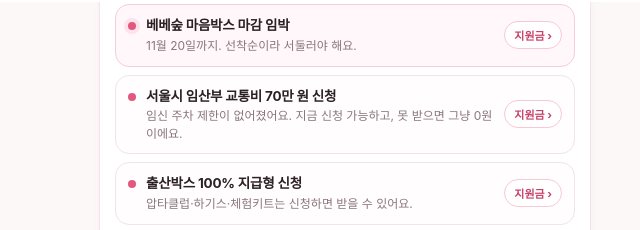
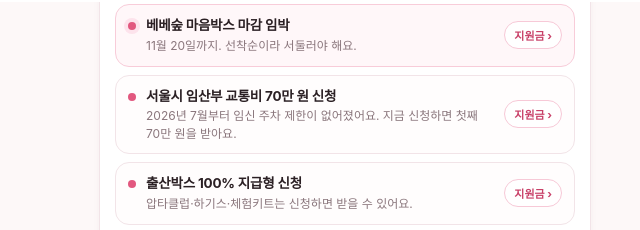
Before and after one commit to younglak96-arch/sanangi-study, a plain HTML site: page baby/index.html in a window 1280 px wide. Shown: the part 798-1028 px from the top of the page, 295-935 px from the left. Drawn offline with Linux system fonts and the light colour scheme.

Commit message:
임신·출산 준비 트래커: 교통비 안내 문구 정리(2026.7.1 주차 제한 폐지·첫째 70만 원)

```diff
--- a/baby/index.html
+++ b/baby/index.html
@@ -855,7 +855,7 @@ const BAGCAT = {mom:"산모용품",baby:"아기용품",bag:"출산가방"};
     var w = st.w, out = [], f = S.funds, b = S.boxes;
     function add(t, d, tab, urgent, done) { out.push({ t: t, d: d, tab: tab, urgent: !!urgent, done: !!done }); }
     var transportDone = f["seoul-pass"] && f["seoul-pass"].done;
-    if (!transportDone) add("서울시 임산부 교통비 70만 원 신청", "임신 주차 제한이 없어졌어요. 지금 신청 가능하고, 못 받으면 그냥 0원이에요.", "fund", w >= 12);
+    if (!transportDone) add("서울시 임산부 교통비 70만 원 신청", "2026년 7월부터 임신 주차 제한이 없어졌어요. 지금 신청하면 첫째 70만 원을 받아요.", "fund", w >= 12);
     if (w <= 12) add("보건소 임산부 등록", "엽산제·임산부 수첩·초기 혈액검사(12주 이내)를 무료로 받아요.", "fund", w >= 7, f["gc-reg"] && f["gc-reg"].done);
     if (!(b["apta"] && b["apta"].done)) add("출산박스 100% 지급형 신청", "압타클럽·하기스·체험키트는 신청하면 받을 수 있어요.", "fund", false);
     if (w <= 13) add("엽산 복용 챙기기", "하루 400~800㎍. 12주까지는 꼭 챙기세요.", "home", false);
```
